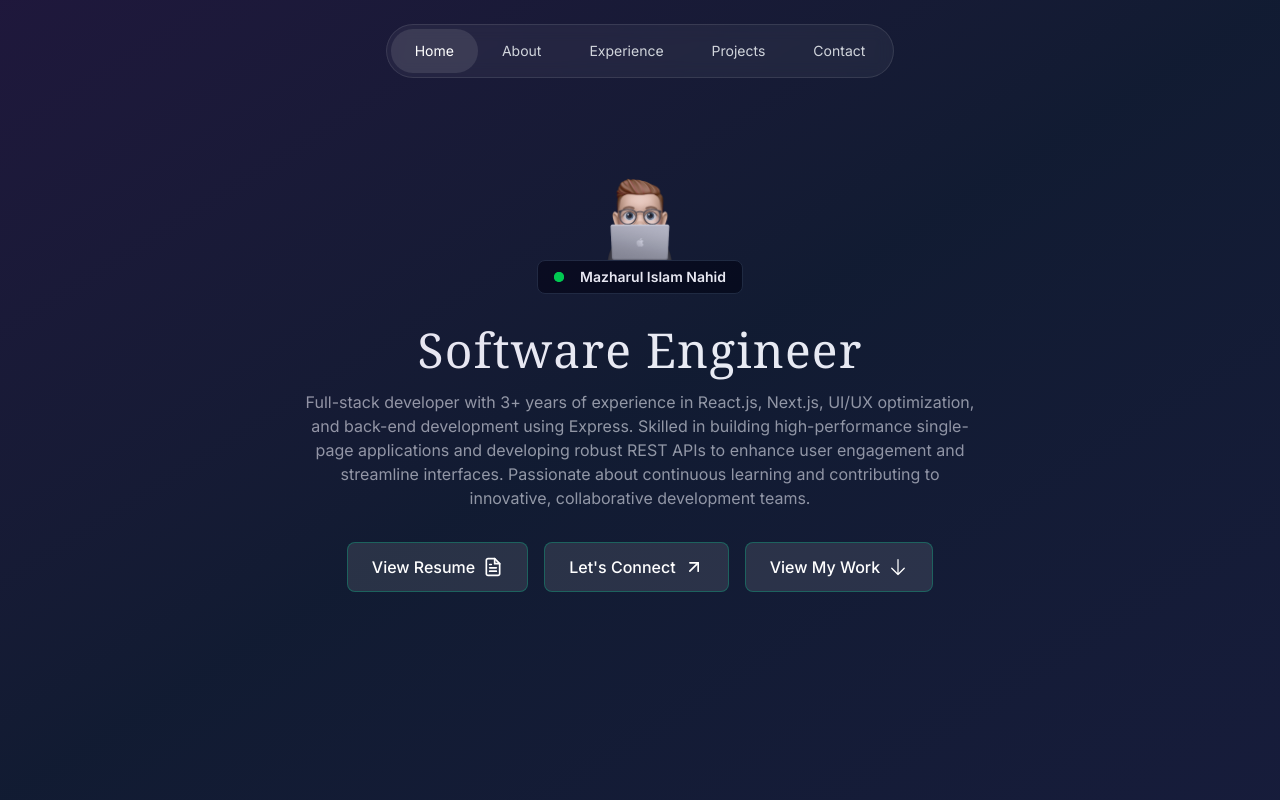
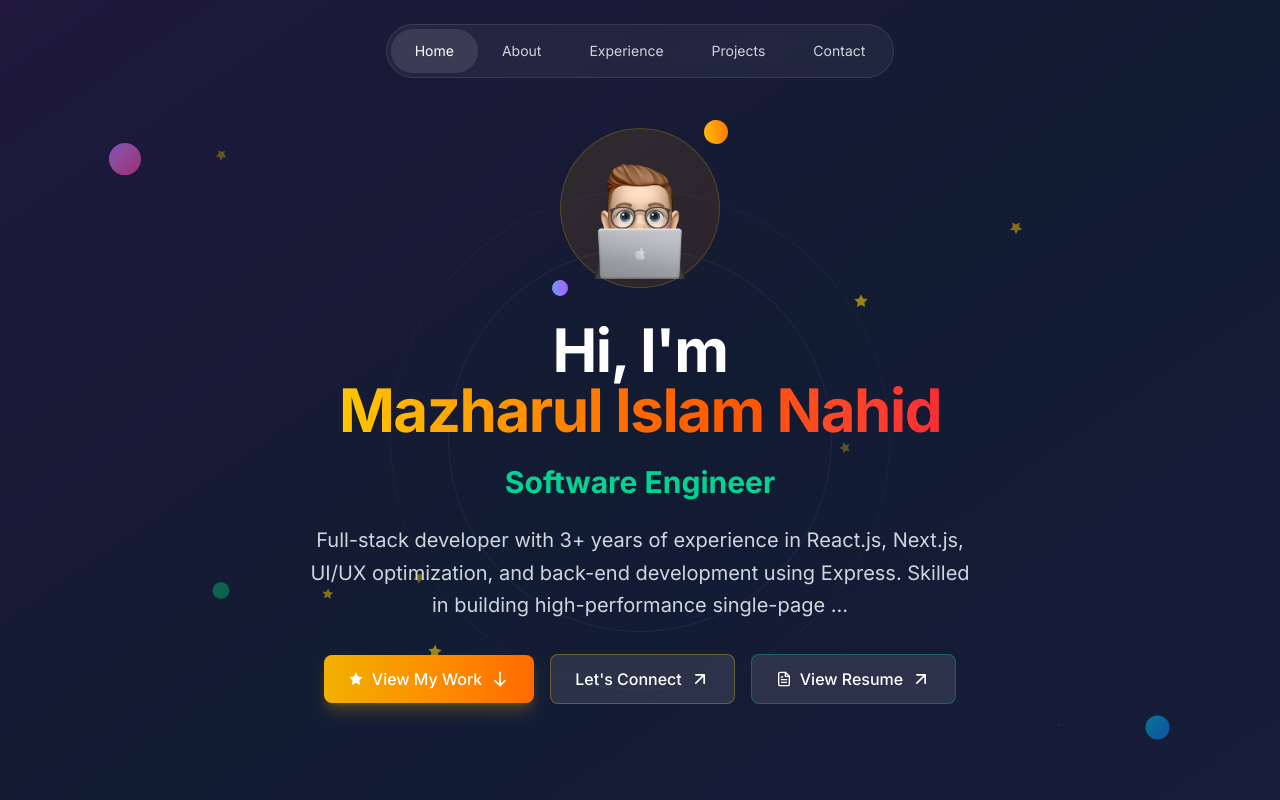
Before and after one commit to nahidnstu12/nahid-portfolio, a Next.js app: page / in a window 1280 px wide. Shown: the top 800 px of the page. Built offline with nearby package versions, Linux system fonts and the light colour scheme.

Commit message:
hero section update

```diff
--- a/src/app/page.tsx
+++ b/src/app/page.tsx
@@ -1,5 +1,5 @@
 import { Header } from '@/sections/Header';
-import HeroSection from '@/sections/Hero';
+import { HeroSection } from '@/sections/Hero';
 import { AboutSection } from '@/sections/About';
 import { Experience } from '@/sections/Experience';
 import { Education } from '@/sections/Education';
--- a/src/sections/Hero.tsx
+++ b/src/sections/Hero.tsx
@@ -1,34 +1,48 @@
-"use client";
-import ArrowDownIcon from "@/assets/icons/arrow-down.svg";
-import ArrowUpRightIcon from "@/assets/icons/arrow-up-right.svg";
-import SparkleIcon from "@/assets/icons/sparkle.svg";
-import StarIcon from "@/assets/icons/star.svg";
-import grainImage from "@/assets/images/grain.jpg";
-import memojiImage from "@/assets/images/memoji-computer.png";
-import { FadeIn } from "@/components/animations";
-import HeroOrbit from "@/components/block/HeroOrbit";
-import { DocumentIcon } from "@/components/icons";
-import { Button, Container, Section } from "@/components/ui";
-import { PERSONAL_INFO } from "@/constants/personal-info";
-import { personalInfo } from "@/data/personalData";
-import { scrollToElement } from "@/utils";
-import Image from "next/image";
-import HeroButton from "./subComponents/HeroButton";
+'use client';
 
-export default function HeroSection() {
-  const handleOpenResume = () => {
-    window.open(
-      "https://drive.google.com/file/d/1bI8XDpcuSbxJNSzzWLaH63R5mIrQphYB/view?usp=sharing",
-      "_blank"
+import { memojiImages } from '@/assets/images';
+import { FadeIn, StaggerContainer } from '@/components/animations';
+import { ArrowDownIcon, ArrowUpRightIcon, DocumentIcon, StarIcon } from '@/components/icons';
+import { Button, Section } from '@/components/ui';
+import { personalInfo } from '@/data/personalData.js';
+import { scrollToElement } from '@/utils';
+import { motion } from 'framer-motion';
+import Image from 'next/image';
+
+// Star component for background decoration
+const Star = ({ className, delay = 0 }: { className?: string; delay?: number }) => (
+  <motion.div
+    className={`absolute ${className}`}
+    initial={{ opacity: 0, scale: 0 }}
+    animate={{
+      opacity: [0, 1, 0.5, 1],
+      scale: [0, 1, 0.8, 1],
+      rotate: [0, 180, 360]
+    }}
+    transition={{
+      duration: 4,
+      repeat: Infinity,
+      ease: "easeInOut",
+      delay,
+    }}
+  >
+    <StarIcon className="w-4 h-4 text-yellow-400/60" />
+  </motion.div>
 );
-  };
+
+export const HeroSection = () => {
   const handleScrollToProjects = () => {
-    scrollToElement("projects");
+    scrollToElement('projects');
   };
 
   const handleScrollToContact = () => {
-    scrollToElement("contact");
+    scrollToElement('contact');
   };
+
+  const handleOpenResume = () => {
+    window.open('https://drive.google.com/file/d/1bI8XDpcuSbxJNSzzWLaH63R5mIrQphYB/view?usp=sharing', '_blank');
+  };
+
   return (
     <Section id="home" className="min-h-screen flex items-center relative overflow-hidden">
       {/* Background grain texture */}
@@ -51,46 +65,181 @@ export default function HeroSection() {
         <div className="absolute top-1/4 right-1/4 w-96 h-96 bg-gradient-radial from-yellow-400/10 via-orange-500/5 to-transparent rounded-full blur-3xl" />
         <div className="absolute bottom-1/3 left-1/5 w-64 h-64 bg-gradient-radial from-blue-500/10 via-purple-500/5 to-transparent rounded-full blur-2xl" />
       </div>
-      <Container>
-        <div className="flex flex-col items-center">
+
+      {/* Floating stars */}
+      <div className="absolute inset-0">
+        <Star className="top-1/6 left-1/6" delay={0} />
+        <Star className="top-1/4 right-1/5" delay={1} />
+        <Star className="top-2/3 left-1/4" delay={2} />
+        <Star className="top-1/2 right-1/3" delay={0.5} />
+        <Star className="bottom-1/4 left-1/3" delay={1.5} />
+        <Star className="bottom-1/6 right-1/6" delay={2.5} />
+        <Star className="top-1/3 left-2/3" delay={3} />
+        <Star className="bottom-1/3 right-2/3" delay={0.8} />
+      </div>
+
+      {/* Orbital rings */}
+      <div className="absolute inset-0 flex items-center justify-center">
+        <motion.div
+          className="w-96 h-96 border border-white/5 rounded-full"
+          animate={{ rotate: 360 }}
+          transition={{ duration: 50, repeat: Infinity, ease: "linear" }}
+        />
+        <motion.div
+          className="absolute w-[500px] h-[500px] border border-white/3 rounded-full"
+          animate={{ rotate: -360 }}
+          transition={{ duration: 80, repeat: Infinity, ease: "linear" }}
+        />
+      </div>
+
+      <div className="relative z-10 w-full">
+        <StaggerContainer className="text-center">
+          {/* Avatar with solar glow */}
+          <FadeIn delay={0.2}>
+            <motion.div
+              className="relative w-32 h-32 md:w-40 md:h-40 mx-auto mb-8"
+              whileHover={{ scale: 1.1, rotate: 5 }}
+              transition={{ type: "spring", stiffness: 300, damping: 20 }}
+            >
+              {/* Solar glow behind avatar */}
+              <div className="absolute inset-0 bg-gradient-radial from-yellow-400/20 via-orange-500/10 to-transparent rounded-full blur-xl scale-150" />
+
+              <div className="relative w-full h-full bg-linear-to-br from-yellow-400/10 to-orange-500/10 rounded-full border border-yellow-400/20">
                 <Image
-            src={memojiImage}
-            className="size-[100px]"
-            alt="Person peeking behind from computer"
-            width={100}
-            height={100}
+                  src={memojiImages.computer}
+                  alt="Avatar"
+                  fill
+                  className="object-contain p-2"
                   priority
                 />
-          <div className="bg-gray-950 border border-gray-800 py-1.5 px-4 inline-flex items-center gap-4 rounded-lg">
-            <div className="bg-green-500 size-2.5 rounded-full relative">
-              <div className="animate-ping-large rounded-full bg-green-500 absolute inset-0"></div>
-            </div>
-            <div className="text-sm font-semibold">
-              {personalInfo.name}
-            </div>
-          </div>
-        </div>
-        <div className="max-w-2xl mx-auto">
-          <h1 className="font-serif text-3xl text-center mt-8 tracking-wide md:text-5xl">
-            {personalInfo.title}
-          </h1>
-          <p className="mt-4 text-center text-white/60 md:text-base  mx-auto">
-            {PERSONAL_INFO.profile}
-          </p>
               </div>
 
-        <div className="flex flex-col items-center mt-8 gap-4 md:flex-row justify-center z-50 relative">
+              {/* Orbiting elements */}
+              <motion.div
+                className="absolute -top-2 -right-2 w-6 h-6 bg-linear-to-br from-yellow-400 to-orange-500 rounded-full"
+                animate={{
+                  rotate: 360,
+                }}
+                transition={{
+                  duration: 8,
+                  repeat: Infinity,
+                  ease: "linear",
+                }}
+              />
+              <motion.div
+                className="absolute -bottom-2 -left-2 w-4 h-4 bg-linear-to-br from-blue-400 to-purple-500 rounded-full"
+                animate={{
+                  rotate: -360,
+                }}
+                transition={{
+                  duration: 6,
+                  repeat: Infinity,
+                  ease: "linear",
+                }}
+              />
+            </motion.div>
+          </FadeIn>
+
+          {/* Main heading */}
+          <FadeIn delay={0.4}>
+            <h1 className="heading-1 mb-6">
+              <span className="block text-white">Hi, I'm</span>
+              <span className="bg-gradient-to-r from-yellow-400 via-orange-500 to-red-500 bg-clip-text text-transparent">
+                {personalInfo.name}
+              </span>
+            </h1>
+          </FadeIn>
+
+          {/* Subtitle */}
+          <FadeIn delay={0.5}>
+            <h2 className="text-2xl md:text-3xl font-bold text-emerald-400 mb-6">
+              {personalInfo.title}
+            </h2>
+          </FadeIn>
+
+          {/* Description */}
+          <FadeIn delay={0.6}>
+            <p className="body-large text-gray-300 mb-8 max-w-2xl mx-auto">
+              {personalInfo.careerObjective.substring(0, 180)}...
+            </p>
+          </FadeIn>
+
+          {/* CTA Buttons */}
           <FadeIn delay={0.8}>
             <div className="flex flex-col sm:flex-row gap-4 justify-center items-center mb-12">
-              <HeroButton label="View Resume" icon={<DocumentIcon className="w-5 h-5 transition-transform group-hover:translate-x-1 group-hover:-translate-y-1 " />} onClick={handleOpenResume} />
+              <Button
+                onClick={handleScrollToProjects}
+                className="group bg-linear-to-r from-yellow-500 to-orange-500 hover:from-yellow-600 hover:to-orange-600 text-white shadow-lg shadow-yellow-500/25"
+              >
+                <StarIcon className="w-4 h-4" />
+                View My Work
+                <ArrowDownIcon className="w-5 h-5 transition-transform group-hover:translate-x-1 group-hover:-translate-y-1" />
+              </Button>
 
-              <HeroButton label="Let's Connect" icon={<ArrowUpRightIcon className="w-5 h-5 transition-transform group-hover:translate-x-1 group-hover:-translate-y-1 " />} onClick={handleScrollToContact} />
+              <Button
+                variant="secondary"
+                onClick={handleScrollToContact}
+                className="group border-yellow-400/30 hover:border-yellow-400/50 hover:bg-yellow-400/10"
+              >
+                Let's Connect
+                <ArrowUpRightIcon className="w-5 h-5 transition-transform group-hover:translate-x-1 group-hover:-translate-y-1" />
+              </Button>
 
-              <HeroButton label="View My Work" icon={<ArrowDownIcon className="w-5 h-5 transition-transform group-hover:translate-x-1 group-hover:-translate-y-1" />} onClick={handleScrollToProjects} />
+              <Button
+                variant="secondary"
+                onClick={handleOpenResume}
+                className="group border-emerald-400/30 hover:border-emerald-400/50 hover:bg-emerald-400/10"
+              >
+                <DocumentIcon className="w-4 h-4" />
+                View Resume
+                <ArrowUpRightIcon className="w-5 h-5 transition-transform group-hover:translate-x-1 group-hover:-translate-y-1" />
+              </Button>
             </div>
           </FadeIn>
+
+
+        </StaggerContainer>
       </div>
-      </Container>
+
+      {/* Additional decorative planets/celestial bodies */}
+      <motion.div
+        className="absolute top-1/6 left-1/12 w-8 h-8 bg-linear-to-br from-purple-400 to-pink-500 rounded-full opacity-60"
+        animate={{
+          y: [0, -20, 0],
+          x: [0, 10, 0],
+        }}
+        transition={{
+          duration: 6,
+          repeat: Infinity,
+          ease: "easeInOut",
+        }}
+      />
+      <motion.div
+        className="absolute bottom-1/6 right-1/12 w-6 h-6 bg-linear-to-br from-cyan-400 to-blue-500 rounded-full opacity-50"
+        animate={{
+          y: [0, 15, 0],
+          x: [0, -8, 0],
+        }}
+        transition={{
+          duration: 4,
+          repeat: Infinity,
+          ease: "easeInOut",
+          delay: 2,
+        }}
+      />
+      <motion.div
+        className="absolute top-2/3 left-1/6 w-4 h-4 bg-linear-to-br from-green-400 to-emerald-500 rounded-full opacity-40"
+        animate={{
+          y: [0, -12, 0],
+          scale: [1, 1.2, 1],
+        }}
+        transition={{
+          duration: 5,
+          repeat: Infinity,
+          ease: "easeInOut",
+          delay: 1,
+        }}
+      />
     </Section>
   );
-}
+};
```
Lines whose indentation alone changed are shown as unchanged.
